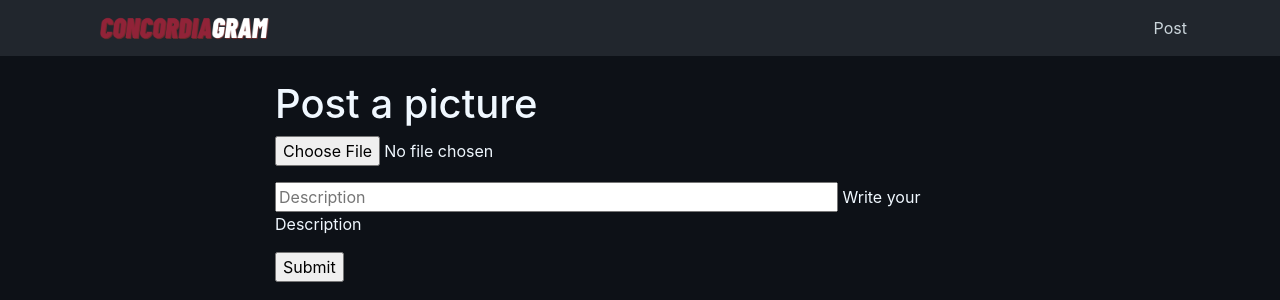
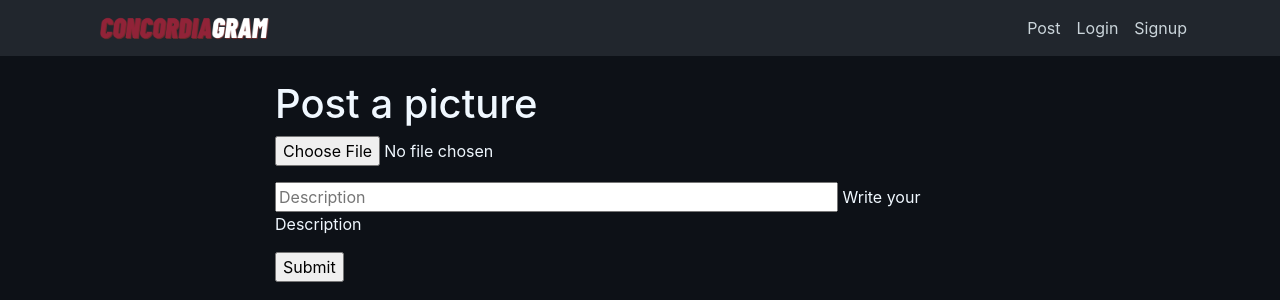
Before and after one commit to gfdb/SOEN341, a Flask app: page /posting in a window 1280 px wide. Shown: the top 300 px of the page. Run offline with Flask 2, Linux system fonts and the light colour scheme; some libraries are stand-ins or nearby versions.

Commit message:
modifying existing templates  to work with the login and signup #12 #11

```diff
--- a/app/templates/layout.html
+++ b/app/templates/layout.html
@@ -14,6 +14,7 @@
 
 </head>
 <body>
+    {% block header%}
         <header class="site-header">
           <nav class="navbar navbar-expand-md navbar-dark bg-steel fixed-top">
             <div class="container">
@@ -28,10 +29,28 @@
                 <div class="navbar-nav">
                   <a class="nav-item nav-link" href="/posting">Post</a>
                 </div>
+
+                {% if username %}
+                    <div class="navbar-nav">
+                      <li><a class="nav-link" href="/user-info"><span class="glyphicon glyphicon-user"></span>{{ username }} </a></li>
+                    </div>
+                    <div class="navbar-nav">
+                      <li>   <a class="nav-link" href="/logout"><span class="glyphicon glyphicon-log-out"></span> Sign out </a></li>
+                    </div>
+                {% else %}
+                    <div class="navbar-nav">
+                      <a class="nav-item nav-link" href="/login">Login</a>
+                    </div>
+                    <div class="navbar-nav">
+                      <a class="nav-item nav-link" href="/register">Signup</a>
+                    </div>
+                {% endif %}
+
               </div>
             </div>
           </nav>
         </header>
+    {% endblock %}
     <main role="main" class="container">
       <div class="row">
         <div class="col-md-8">
--- a/app/templates/posting.html
+++ b/app/templates/posting.html
@@ -1,4 +1,5 @@
 {% extends "layout.html" %}
+{% block header %}{{ super () }}{% endblock %}
 {% block content %}
 
 
--- a/app/templates/timeline.html
+++ b/app/templates/timeline.html
@@ -1,4 +1,5 @@
 {% extends "layout.html" %}
+{% block header %}{{ super () }}{% endblock %}
 {% block content %}
 {% for post in posts %}
 
```
Lines whose indentation alone changed are shown as unchanged.
